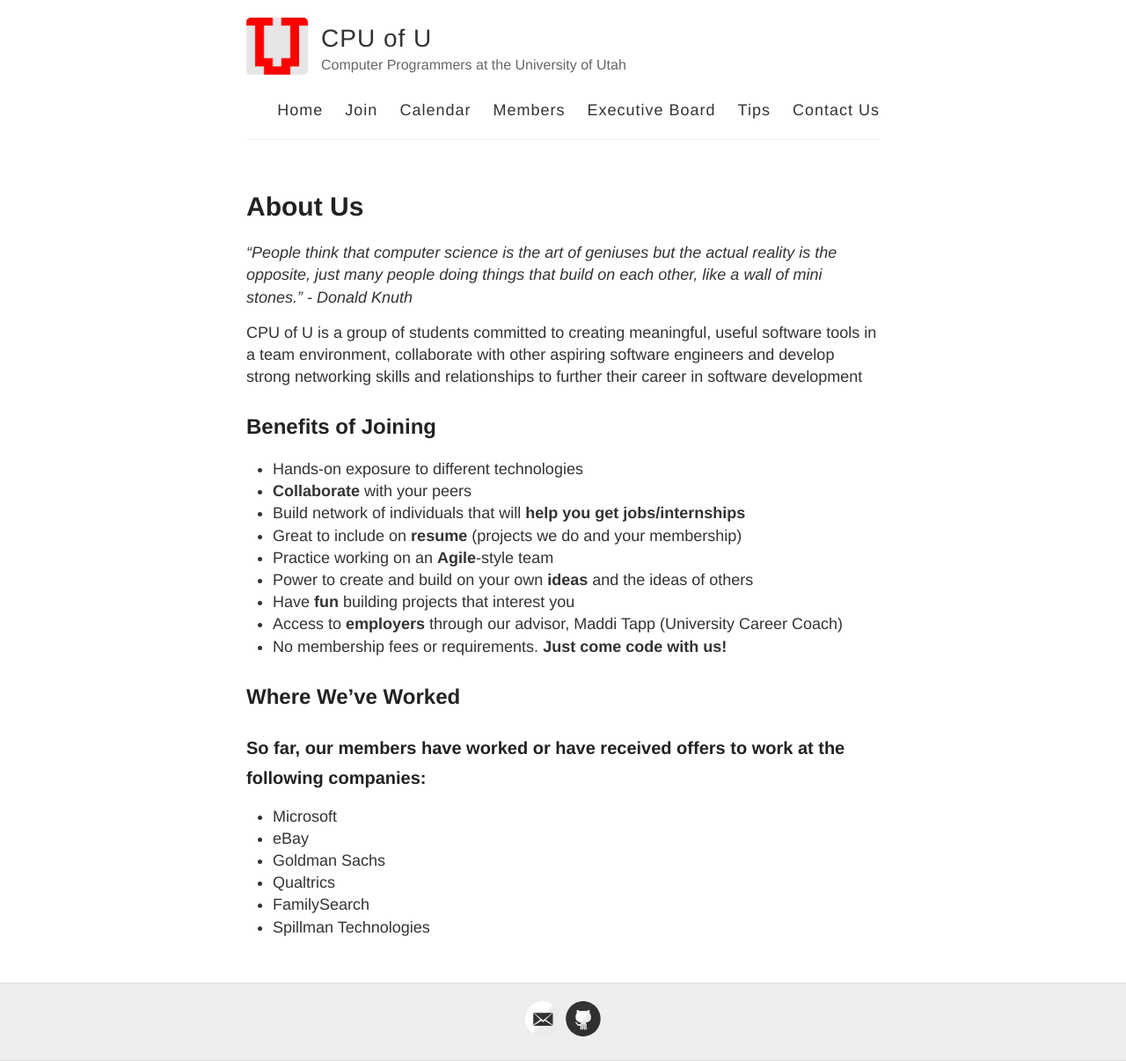
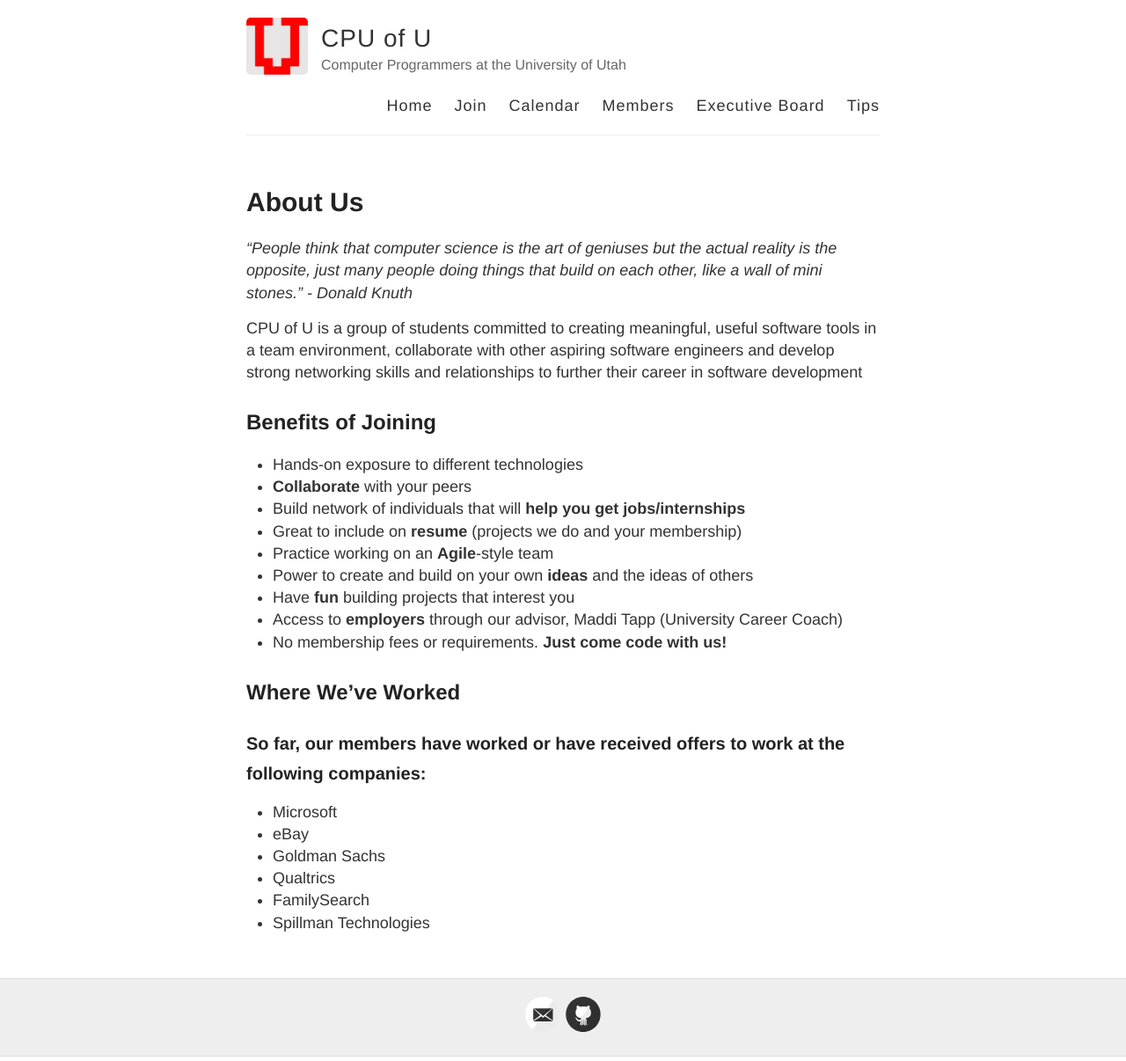
Before and after one commit to joshcally/cpuofu.github.io, a Jekyll site: the page built from md/index.md, in a window 1280 px wide. Shown: the whole page at 88% size. Built offline with Jekyll 4.4.1, drawn with Linux system fonts in a browser that asks for light colours; Markdown is read by kramdown in place of the engine named in the settings.

Commit message:
Remove contact us on nav bar

```diff
--- a/_layouts/default.html
+++ b/_layouts/default.html
@@ -34,7 +34,6 @@
             <a href="{{ site.baseurl }}/members/">Members</a>
             <a href="{{ site.baseurl }}/board/">Executive Board</a>
             <a href="{{ site.baseurl }}/tips/">Tips</a>
-            <a href="{{ site.baseurl }}/contact/">Contact Us</a>
           </nav>
         </header>
       </div>
```
